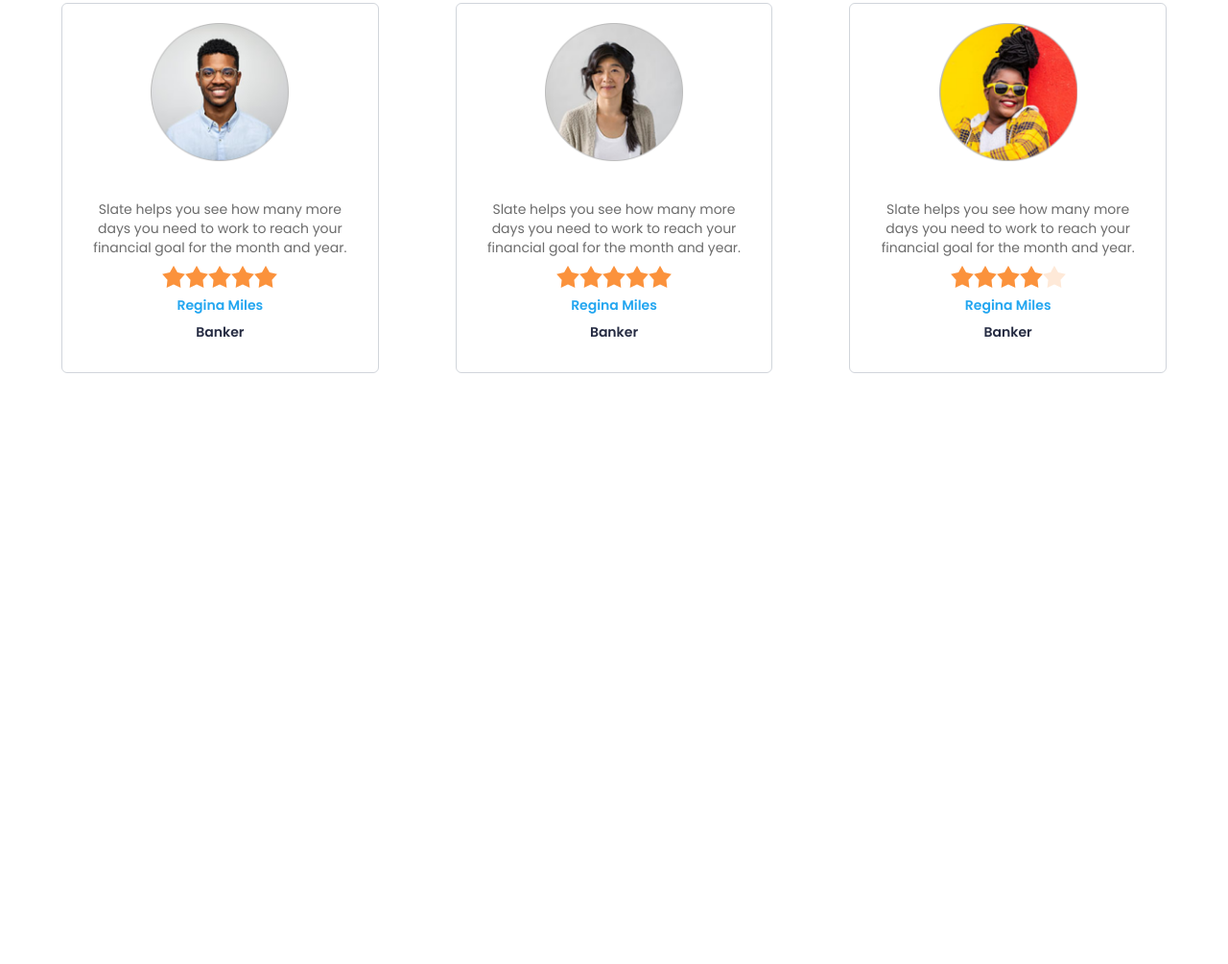
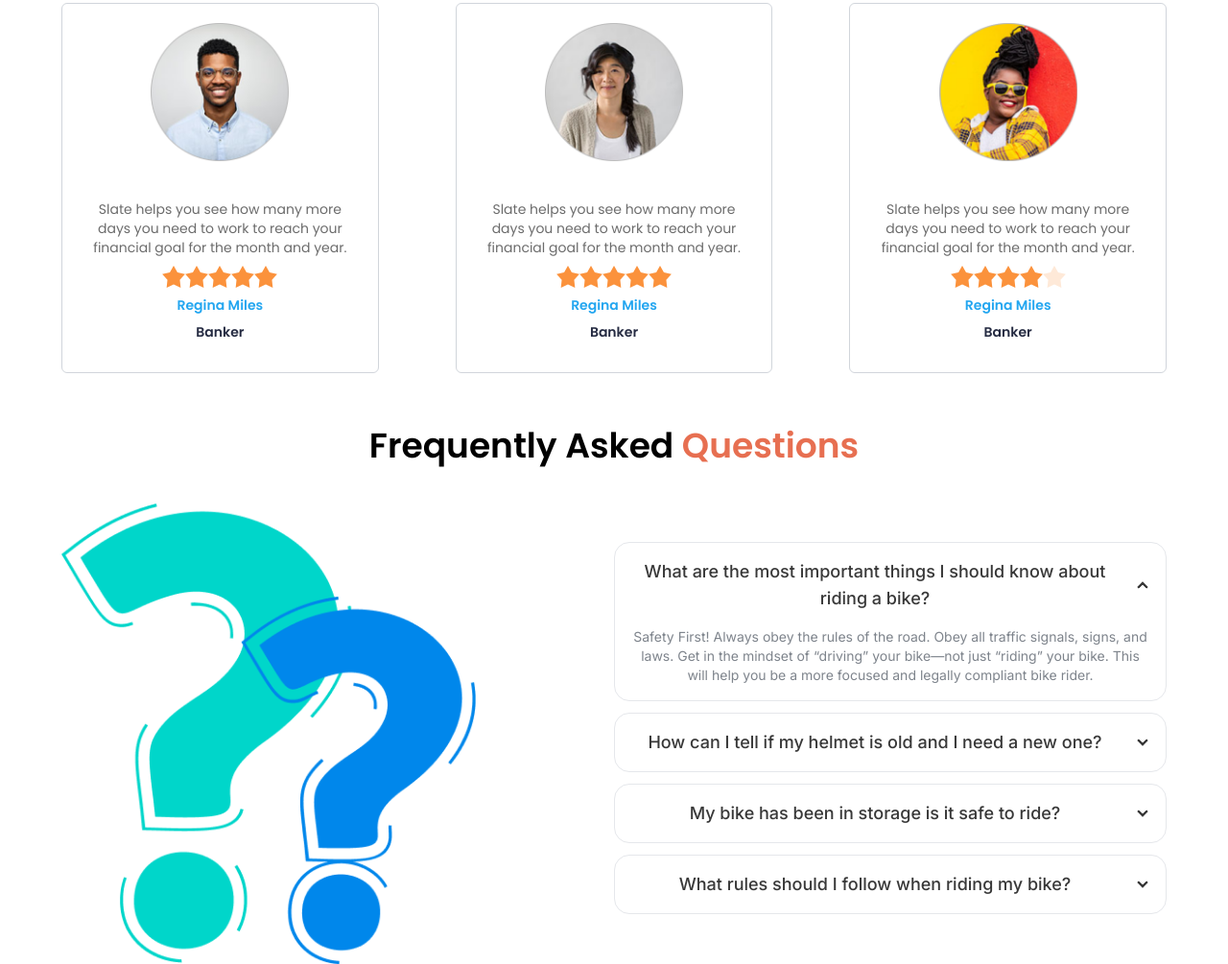
Before and after one commit to SajeedAninda/Bike-Zone-with-DaisyUI-Sajeed, a plain HTML site: page index.html in a window 1280 px wide. Shown: the part 1949-2954 px from the top of the page at 96% size. Before the commit the page ends 2338 px from the top, so only its background shows below. Drawn offline with nearby package versions, Linux system fonts and the light colour scheme.

Commit message:
Commit after accordion section

```diff
--- a/index.html
+++ b/index.html
@@ -223,6 +223,64 @@
             </div>
         </section>
 
+        <!-- FAQ SECTION  -->
+        <section>
+            <div class="m0 m-auto font-poppins text-center mt-7 md:max-w-2xl w-full lg:max-w-6xl pt-7">
+                <h1 class="text-black font-semibold text-4xl">Frequently Asked <span
+                        class="text-[#E76F51]">Questions</span>
+                </h1>
+                <div class="flex flex-col gap-16 justify-between items-center mt-10 font-inter md:flex-row md:gap-0">
+                    <div class="container-img w-1/2">
+                        <img class="w-full md:w-[75%]" src="images/others/faq.png" alt="">
+                    </div>
+                    <div class="container-accordion w-1/2">
+                        <div class="w-full">
+                            <div class="collapse collapse-arrow border border-gray-200 mb-3">
+                                <input type="radio" name="my-accordion-2" checked="checked" />
+                                <div class="collapse-title text-lg font-medium text-[#383838]">
+                                    <p>What are the most important things I should
+                                        know about riding a bike?</p>
+                                </div>
+                                <div class="collapse-content">
+                                    <p class="text-[#7E848C] text-sm">Safety First! Always obey the rules of the road.
+                                        Obey all traffic signals, signs, and laws. Get in the mindset of “driving” your
+                                        bike—not just “riding” your bike. This will help you be a more focused and
+                                        legally compliant bike rider. </p>
+                                </div>
+                            </div>
+                            <div class="collapse collapse-arrow border border-gray-200 text-[#383838] mb-3">
+                                <input type="radio" name="my-accordion-2" />
+                                <div class="collapse-title text-lg font-medium">
+                                    <p>How can I tell if my helmet is old and I need a
+                                        new one?</p>
+                                </div>
+                                <div class="collapse-content">
+                                    <p class="text-[#7E848C] text-sm">Its upto you</p>
+                                </div>
+                            </div>
+                            <div class="collapse collapse-arrow border border-gray-200 text-[#383838] mb-3">
+                                <input type="radio" name="my-accordion-2" />
+                                <div class="collapse-title text-lg font-medium">
+                                    <p>My bike has been in storage is it safe to ride?</p>
+                                </div>
+                                <div class="collapse-content">
+                                    <p class="text-[#7E848C] text-sm">Might need a little bit of servicing</p>
+                                </div>
+                            </div>
+                            <div class="collapse collapse-arrow border border-gray-200 text-[#383838] mb-3">
+                                <input type="radio" name="my-accordion-2" />
+                                <div class="collapse-title text-lg font-medium">
+                                    <p>What rules should I follow when riding my bike?</p>
+                                </div>
+                                <div class="collapse-content">
+                                    <p class="text-[#7E848C] text-sm">BRTA Rules</p>
+                                </div>
+                            </div>
+                        </div>
+                    </div>
+                </div>
+            </div>
+        </section>
     </main>
 </body>
 
```
